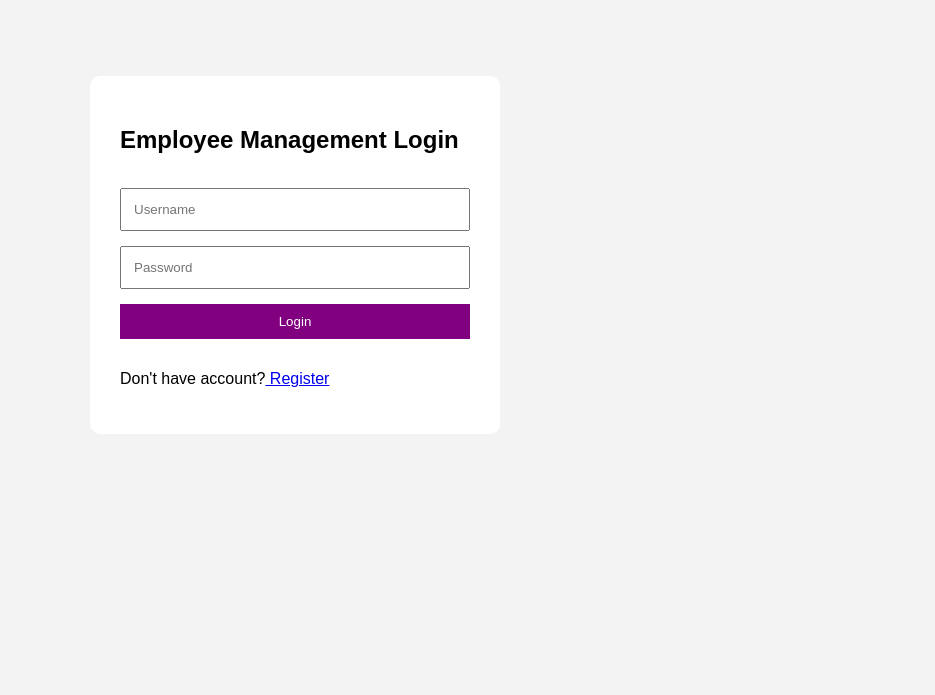
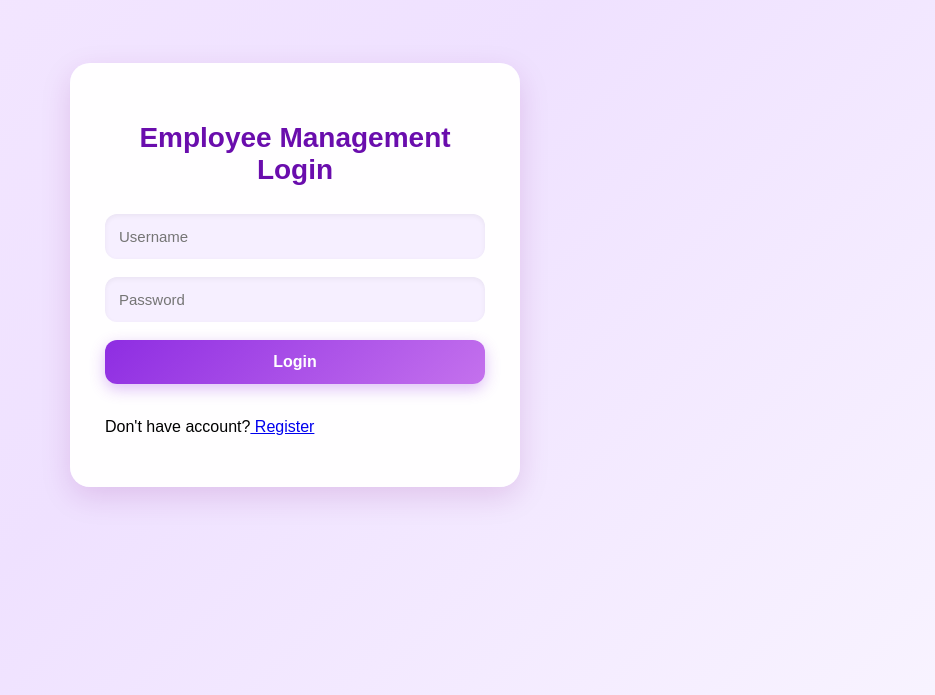
Before and after one commit to aaminah26/employee-app, a React (Vite) app: page / in a window 1280 px wide. Shown: the part 145-840 px from the top of the page, without its empty margins (345-1280 px from the left). Before the commit the page ends 800 px from the top, so only its background shows below. Built offline with nearby package versions, Linux system fonts and the light colour scheme.

Commit message:
changes in frontend

```diff
--- a/src/App.css
+++ b/src/App.css
@@ -1,56 +1,140 @@
 body{
   margin:0;
-  font-family:Arial;
-  background:#f3f3f3;
+  font-family:'Poppins', Arial, sans-serif;
+  background:linear-gradient(135deg,#f5e9ff,#efe1ff,#f8f3ff);
+  min-height:100vh;
 }
 
+/* Center Container */
 .container{
   display:flex;
   justify-content:center;
   align-items:center;
   min-height:100vh;
+  padding:20px;
 }
 
+/* Form Styling */
 form{
-  background:white;
-  padding:30px;
-  width:350px;
-  border-radius:10px;
+  background:rgba(255,255,255,0.95);
+  padding:35px;
+  width:380px;
+  border-radius:20px;
   display:flex;
   flex-direction:column;
-  gap:15px;
+  gap:18px;
+  box-shadow:0 10px 30px rgba(128,0,128,0.15);
+  backdrop-filter:blur(10px);
 }
 
-input{
-  padding:12px;
+/* Heading */
+form h2{
+  text-align:center;
+  color:#6a0dad;
+  margin-bottom:10px;
+  font-size:28px;
 }
 
-button{
-  padding:10px;
+/* Input Fields */
+input{
+  padding:14px;
   border:none;
-  background:purple;
-  color:white;
-  cursor:pointer;
+  outline:none;
+  border-radius:12px;
+  background:#f6efff;
+  font-size:15px;
+  transition:0.3s;
+  box-shadow:inset 0 2px 5px rgba(0,0,0,0.05);
 }
 
+input:focus{
+  background:white;
+  border:2px solid #b266ff;
+  box-shadow:0 0 10px rgba(178,102,255,0.3);
+}
+
+/* Buttons */
+button{
+  padding:13px;
+  border:none;
+  border-radius:12px;
+  background:linear-gradient(135deg,#8e2de2,#c471ed);
+  color:white;
+  font-size:16px;
+  font-weight:bold;
+  cursor:pointer;
+  transition:0.3s;
+  box-shadow:0 5px 15px rgba(142,45,226,0.3);
+}
+
+button:hover{
+  transform:translateY(-2px);
+  background:linear-gradient(135deg,#7b1fd3,#b85be8);
+  box-shadow:0 8px 20px rgba(142,45,226,0.4);
+}
+
+/* Page Layout */
 .page{
   padding:40px;
 }
 
+/* Cards */
 .card{
   background:white;
-  padding:20px;
+  padding:25px;
   margin-bottom:20px;
-  border-radius:10px;
+  border-radius:18px;
+  box-shadow:0 8px 20px rgba(128,0,128,0.08);
+  transition:0.3s;
+  border-left:6px solid #b266ff;
 }
 
+.card:hover{
+  transform:translateY(-3px);
+  box-shadow:0 12px 25px rgba(128,0,128,0.15);
+}
+
+/* Topbar */
 .topbar{
   display:flex;
   justify-content:space-between;
+  align-items:center;
   margin-bottom:30px;
+  background:white;
+  padding:20px;
+  border-radius:18px;
+  box-shadow:0 5px 15px rgba(128,0,128,0.08);
 }
 
+/* Action Buttons */
 .actions{
   display:flex;
-  gap:10px;
+  gap:12px;
 }
+
+/* Secondary Buttons */
+.actions button{
+  padding:10px 16px;
+  font-size:14px;
+}
+
+/* Delete Button */
+.actions button:last-child{
+  background:linear-gradient(135deg,#ff4b91,#ff6fa5);
+}
+
+.actions button:last-child:hover{
+  background:linear-gradient(135deg,#ff2e7a,#ff5c99);
+}
+
+/* Responsive */
+@media(max-width:500px){
+  form{
+    width:100%;
+  }
+
+  .topbar{
+    flex-direction:column;
+    gap:15px;
+  }
+}
--- a/src/components/EmployeeList.jsx
+++ b/src/components/EmployeeList.jsx
@@ -1,12 +1,16 @@
 import React, { useEffect, useState } from "react";
 import API from "../apis/client";
-import { Link } from "react-router-dom";
+import { Link, useNavigate } from "react-router-dom";
 
 function EmployeeList() {
 
   const [employees, setEmployees] = useState([]);
 
   const role = localStorage.getItem("role");
+
+  const username = localStorage.getItem("username");
+
+  const navigate = useNavigate();
 
   useEffect(() => {
     fetchEmployees();
@@ -40,6 +44,15 @@ function EmployeeList() {
     }
   };
 
+  const logout = () => {
+
+    localStorage.removeItem("token");
+    localStorage.removeItem("role");
+    localStorage.removeItem("username");
+
+    navigate("/login");
+  };
+
   return (
     <div className="page">
 
@@ -47,11 +60,23 @@ function EmployeeList() {
 
         <h1>Employees</h1>
 
+        <div style={{ display: "flex", gap: "10px" }}>
+
           {role === "admin" && (
             <Link to="/employees/create">
               <button>Add Employee</button>
             </Link>
           )}
+
+          <Link to="/departments">
+            <button>Departments</button>
+          </Link>
+
+          <button onClick={logout}>
+            Logout
+          </button>
+
+        </div>
 
       </div>
 
@@ -65,11 +90,15 @@ function EmployeeList() {
 
           <p>Designation: {emp.designation}</p>
 
+          <p>Department ID: {emp.department_id}</p>
+
           <p>Phone: {emp.phone}</p>
 
-          {role === "admin" && (
           <div className="actions">
 
+            {/* ADMIN CONTROLS */}
+            {role === "admin" && (
+              <>
                 <Link to={`/employees/edit/${emp.id}`}>
                   <button>Edit</button>
                 </Link>
@@ -77,17 +106,21 @@ function EmployeeList() {
                 <button onClick={() => deleteEmployee(emp.id)}>
                   Delete
                 </button>
+              </>
+            )}
 
-            </div>
+            {/* EMPLOYEE CAN EDIT ONLY OWN PROFILE */}
+            {role === "user" && emp.name === username && (
+              <Link to={`/employees/edit/${emp.id}`}>
+                <button>Edit Profile</button>
+              </Link>
             )}
 
           </div>
 
+        </div>
+
       ))}
-
-      <Link to="/departments">
-        <button>Departments</button>
-      </Link>
 
     </div>
   );
--- a/src/components/LoginForm.jsx
+++ b/src/components/LoginForm.jsx
@@ -12,6 +12,7 @@ function LoginForm() {
   const navigate = useNavigate();
 
   const handleSubmit = async (e) => {
+
     e.preventDefault();
 
     try {
@@ -22,10 +23,14 @@ function LoginForm() {
 
       localStorage.setItem("role", res.data.role);
 
+      localStorage.setItem("username", data.username);
+
       navigate("/employees");
 
     } catch (err) {
+
       alert("Invalid username or password");
+
     }
   };
 
```
Lines whose indentation alone changed are shown as unchanged.
